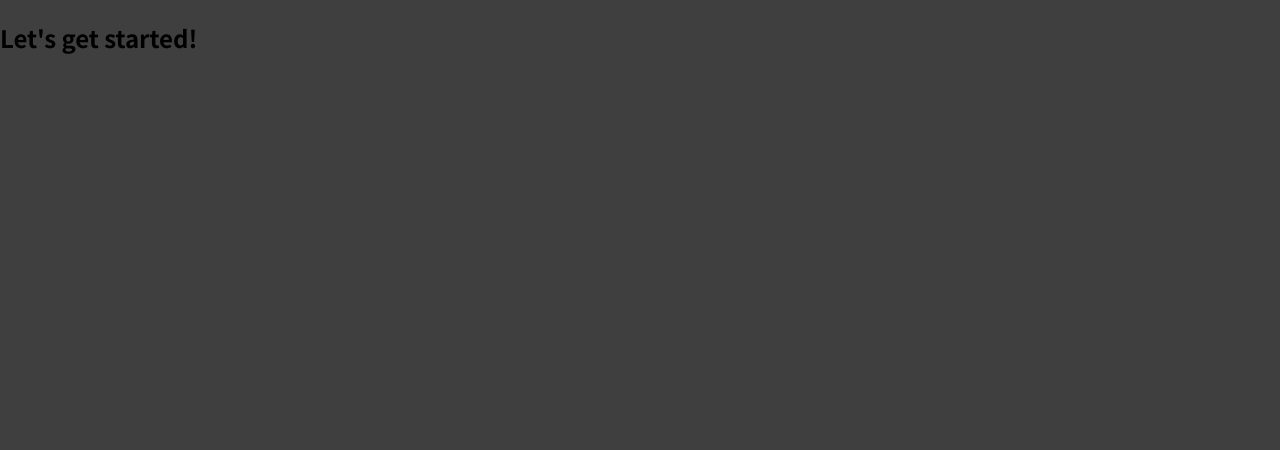
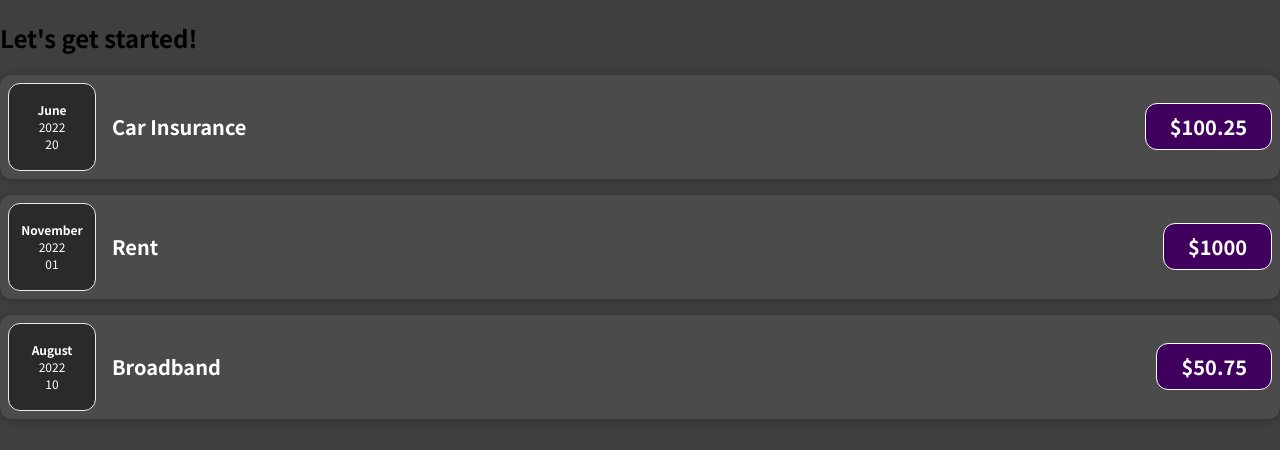
Before and after one commit to ajeetcloud/react-spring-expense-app, a JavaScript app in the folder react-app/: page / in a window 1280 px wide. Shown: the top 450 px of the page. Built offline with nearby package versions, Linux system fonts and the light colour scheme.

Commit message:
Added components

```diff
--- a/react-app/public/index.html
+++ b/react-app/public/index.html
@@ -1,4 +1,4 @@
-<!DOCTYPE html>
+ <!DOCTYPE html>
 <html lang="en">
   <head>
     <meta charset="utf-8" />
--- a/react-app/src/App.js
+++ b/react-app/src/App.js
@@ -1,9 +1,29 @@
+import ExpenseItem from "./components/ExpenseItem";
+
 function App() {
-  return (
-    <div>
-      <h2>Let's get started!</h2>
-    </div>
-  );
+    const expenses = [
+        {title: 'Car Insurance', amount: '100.25', date: new Date(2022, 5, 20)},
+        {title: 'Rent', amount: '1000', date: new Date(2022, 10, 1)},
+        {title: 'Broadband', amount: '50.75', date: new Date(2022, 7, 10)},
+    ];
+
+    return (
+        <div>
+            <h2>Let's get started!</h2>
+            <ExpenseItem
+                title={expenses[0].title}
+                amount={expenses[0].amount}
+                date={expenses[0].date}/>
+            <ExpenseItem
+                title={expenses[1].title}
+                amount={expenses[1].amount}
+                date={expenses[1].date}/>
+            <ExpenseItem
+                title={expenses[2].title}
+                amount={expenses[2].amount}
+                date={expenses[2].date}/>
+        </div>
+    );
 }
 
 export default App;
--- /dev/null
+++ b/react-app/src/components/Card.css
@@ -0,0 +1,4 @@
+.card {
+    border-radius: 12px;
+    box-shadow: 0 1px 8px rgba(0, 0, 0, 0.25);
+}
--- /dev/null
+++ b/react-app/src/components/Card.js
@@ -0,0 +1,8 @@
+import './Card.css'
+
+function Card(props) {
+    const classes = 'card ' + props.className;
+    return <div className={classes}>{props.children}</div>
+}
+
+export default Card;
--- /dev/null
+++ b/react-app/src/components/ExpenseDate.css
@@ -0,0 +1,26 @@
+.expense-date {
+    display: flex;
+    flex-direction: column;
+    width: 5.5rem;
+    height: 5.5rem;
+    border: 1px solid #ececec;
+    background-color: #2a2a2a;
+    color: white;
+    border-radius: 12px;
+    align-items: center;
+    justify-content: center;
+}
+
+.expense-date__month {
+    font-size: 0.75rem;
+    font-weight: bold;
+}
+
+.expense-date__year {
+    font-size: 0.75rem;
+}
+
+.expense-date__day {
+    font-size: 1.5rem;
+    font-weight: bold;
+}
--- /dev/null
+++ b/react-app/src/components/ExpenseDate.js
@@ -0,0 +1,17 @@
+import './ExpenseDate.css';
+
+function ExpenseDate(props) {
+    const month = props.date.toLocaleString('en-US', {month: 'long'});
+    const day = props.date.toLocaleString('en-US', {day: '2-digit'});
+    const year = props.date.getFullYear();
+
+    return (
+        <div className="expense-date">
+            <div className="expense-date__month">{month}</div>
+            <div className="expense-date__year">{year}</div>
+            <div className="expense-date__year">{day}</div>
+        </div>
+    );
+}
+
+export default ExpenseDate;
--- /dev/null
+++ b/react-app/src/components/ExpenseItem.css
@@ -0,0 +1,54 @@
+.expense-item {
+    display: flex;
+    justify-content: space-between;
+    align-items: center;
+    padding: 0.5rem;
+    margin: 1rem 0;
+    background-color: #4b4b4b;
+}
+
+.expense-item__description {
+    display: flex;
+    flex-direction: column;
+    gap: 1rem;
+    align-items: flex-end;
+    flex-flow: column-reverse;
+    justify-content: flex-start;
+    flex: 1;
+}
+
+.expense-item h2 {
+    color: #3a3a3a;
+    font-size: 1rem;
+    flex: 1;
+    margin: 0 1rem;
+    color: white;
+}
+
+.expense-item__price {
+    font-size: 1rem;
+    font-weight: bold;
+    color: white;
+    background-color: #40005d;
+    border: 1px solid white;
+    padding: 0.5rem;
+    border-radius: 12px;
+}
+
+@media (min-width: 580px) {
+    .expense-item__description {
+        flex-direction: row;
+        align-items: center;
+        justify-content: flex-start;
+        flex: 1;
+    }
+
+    .expense-item__description h2 {
+        font-size: 1.25rem;
+    }
+
+    .expense-item__price {
+        font-size: 1.25rem;
+        padding: 0.5rem 1.5rem;
+    }
+}
--- /dev/null
+++ b/react-app/src/components/ExpenseItem.js
@@ -0,0 +1,17 @@
+import "./ExpenseItem.css";
+import ExpenseDate from "./ExpenseDate";
+import Card from "./Card";
+
+function ExpenseItem(props) {
+    return (
+        <Card className="expense-item">
+            <ExpenseDate date={props.date}/>
+            <div className="expense-item__description">
+                <h2>{props.title}</h2>
+                <div className="expense-item__price">${props.amount}</div>
+            </div>
+        </Card>
+    );
+}
+
+export default ExpenseItem;
```
